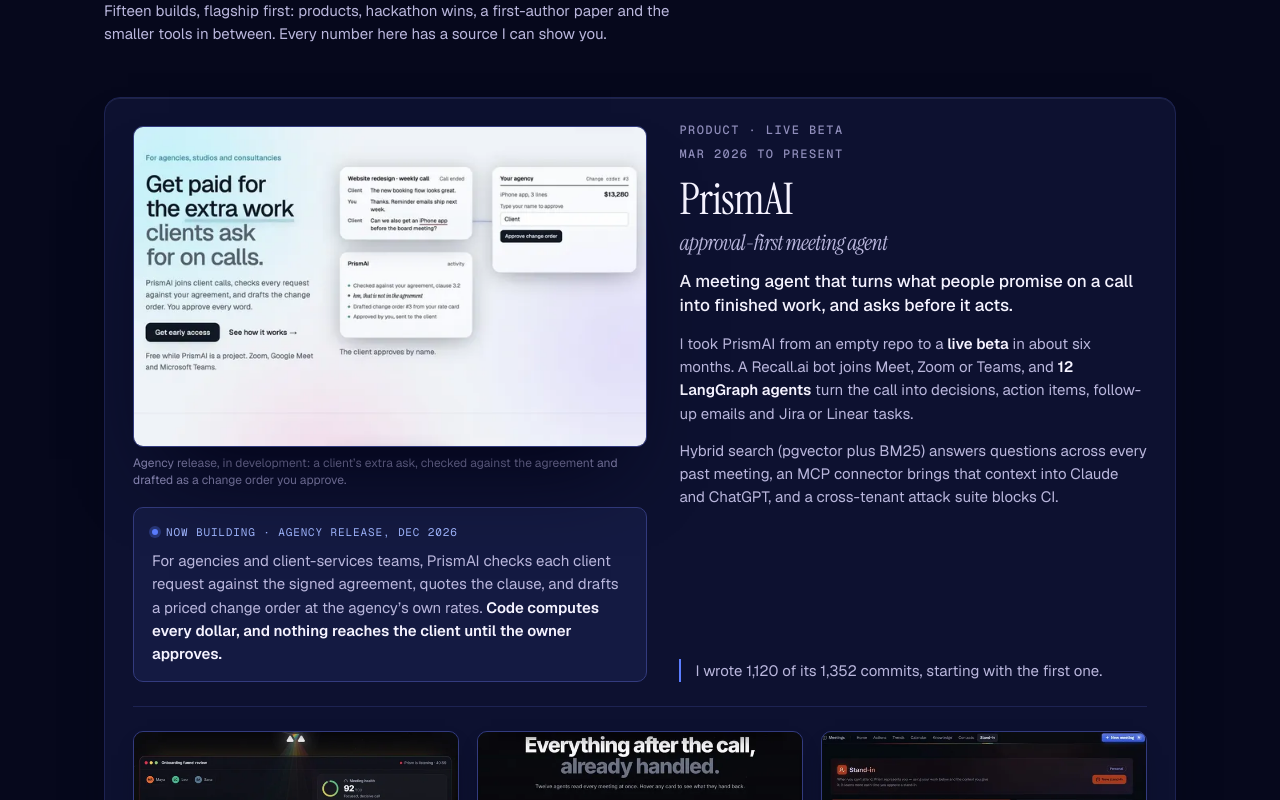
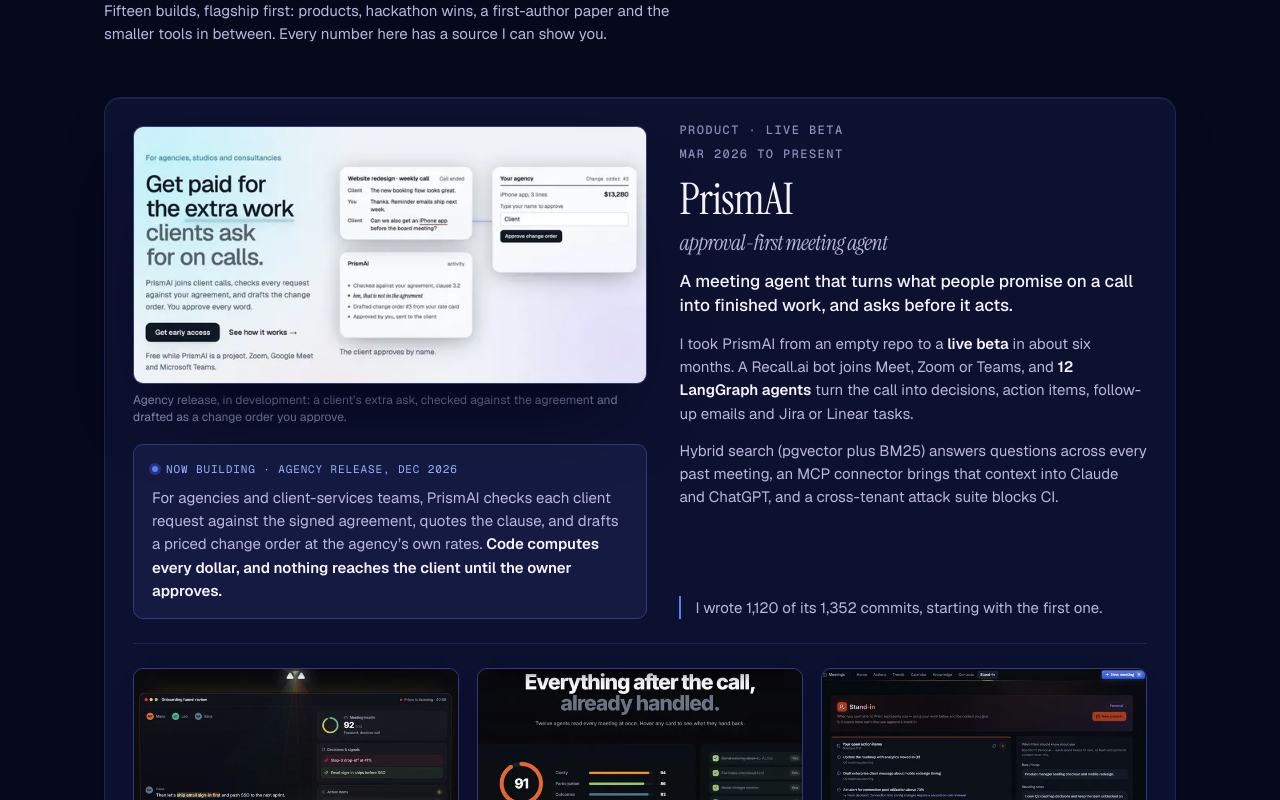
Before and after one commit to vs-githjk/Portfolio, a React (Vite) app: page / in a window 1280 px wide. Shown: the part 2040-2840 px from the top of the page. Built offline with nearby package versions, Linux system fonts and the light colour scheme.

Commit message:
Layout: flagship story sets the row height, flat frames, Read more last row, phone metrics gap, wider Experience measure

```diff
--- a/src/styles/sections.css
+++ b/src/styles/sections.css
@@ -941,7 +941,7 @@
 
 .xp-note {
   color: var(--text-2);
-  max-width: 62ch;
+  max-width: 70ch;
 }
 
 .xp-pills {
@@ -988,18 +988,11 @@
     var(--elev-2);
 }
 
-/* Media: a frame with real depth. The tilt and the badges' lift are transforms
-   only; the badges sit one elevation step above the frame. */
+/* Media: a flat, straight frame (it never rotates). The badges sit one
+   elevation step above it. */
 .media {
   position: relative;
   transform-style: preserve-3d;
-  transform: rotateX(var(--rx, 0deg)) rotateY(var(--ry, 0deg));
-  transition: transform 0.5s var(--ease);
-}
-
-.media.tilting {
-  transition: none;
-  will-change: transform;
 }
 
 .media-frame {
@@ -1016,19 +1009,6 @@
   height: 100%;
   object-fit: cover;
   object-position: top center;
-}
-
-.glare {
-  position: absolute;
-  inset: 0;
-  background: radial-gradient(circle at var(--gx, 50%) var(--gy, 50%), color-mix(in srgb, var(--text) 14%, transparent), transparent 46%);
-  opacity: 0;
-  transition: opacity 0.4s;
-  pointer-events: none;
-}
-
-.media.tilting .glare {
-  opacity: 1;
 }
 
 .media-awards {
@@ -1200,6 +1180,25 @@
   object-position: left top;
 }
 
+/* Side by side, the story sets the row height and the lead still crops to fit
+   (it contributes no height of its own), so the role line follows the story and
+   the two columns end together with no band between paragraphs. */
+@media (min-width: 961px) {
+  .flag-media {
+    contain: size;
+    min-height: 300px;
+  }
+
+  .flag-media .media {
+    min-height: 0;
+  }
+
+  .flag-media .media-frame {
+    flex: 1 1 0;
+    min-height: 0;
+  }
+}
+
 .flag-now {
   grid-area: now;
   align-self: end;
@@ -1295,12 +1294,13 @@
 
 /* ---- Featured cards -------------------------------------------------------- */
 /* Two columns, and every card is a subgrid on the same nine rows: media, kind,
-   title, one-liner, role, results, read more, stack, links. A row is as tall as the
+   title, one-liner, role, results, stack, links, read more. A row is as tall as the
    tallest cell in it, so the two cards of a pair always have one height, and every
    field starts on one line across the pair. A field one card does not have (a
-   role line, a link) leaves its row empty, which is the reserved space. The links
-   sit in the last row, pinned to the card foot. Opening one "Read more" grows that
-   row in both cards of the pair. Each card owns its rows on a phone, one column. */
+   role line, a link) leaves its row empty, which is the reserved space. "Read more"
+   is the last row, at the card foot, so opening one grows that row in both cards of
+   the pair and the mate gets padding at its foot, never a hole between its fields.
+   Each card owns its rows on a phone, one column. */
 .build-grid {
   display: grid;
   grid-template-columns: repeat(2, minmax(0, 1fr));
@@ -1358,19 +1358,18 @@
   margin-top: 12px;
 }
 
+.build-body .stack {
+  grid-row: 6;
+  margin-top: 8px;
+}
+
+.build-body .links {
+  grid-row: 7;
+  margin-top: 4px;
+}
+
 .build-body .build-more {
-  grid-row: 6;
-  margin-top: 4px;
-}
-
-.build-body .stack {
-  grid-row: 7;
-  margin-top: 8px;
-}
-
-.build-body .links {
   grid-row: 8;
-  align-self: end;
   margin-top: 4px;
 }
 
@@ -1457,8 +1456,8 @@
 
 /* Seven cards on a 12-column grid: 4 x span-3, then 3 x span-4, so both rows fill the
    width. Every card is a subgrid on the same seven rows (media, kind, title,
-   one-liner, role, read more, links), so a row of cards has one height and each field
-   starts on one line, with the links on the foot; a field a card lacks leaves its
+   one-liner, role, links, read more), so a row of cards has one height and each field
+   starts on one line, with "Read more" on the foot; a field a card lacks leaves its
    row empty. Below 1100 it is 3 + 2 + 2 (spans 4, 6, 6), below 760 it is 2 + 2 + 2 + a
    full-width horizontal card, and below 560 one column. Opening one "Read more" grows
    that row across its lane of cards. */
@@ -1600,17 +1599,16 @@
   margin-bottom: 8px;
 }
 
-/* The story opens in row 5; the links sit on the foot of row 6. */
+/* The links sit in row 5; the story opens in row 6, the foot of the card. */
+.mini-body .links {
+  grid-row: 5;
+  margin-top: 6px;
+  gap: 0 14px;
+}
+
 .mini-body .mini-more {
-  grid-row: 5;
-  margin-top: 10px;
-}
-
-.mini-body .links {
   grid-row: 6;
-  align-self: end;
-  margin-top: 0;
-  gap: 0 14px;
+  margin-top: 4px;
 }
 
 .mini-body .links a {
@@ -2465,7 +2463,7 @@
   }
 
   .flag-metrics {
-    padding: 0 4px;
+    padding: 20px 4px 0;
   }
 
   .flag-facts {
@@ -2593,7 +2591,7 @@
 }
 
 /* ============================ REDUCED MOTION ============================== */
-/* Everything is already in place: static beams, a static ring pose, no tilt. */
+/* Everything is already in place: static beams, a static ring pose. */
 @media (prefers-reduced-motion: reduce) {
   .media {
     transition: none;
```
